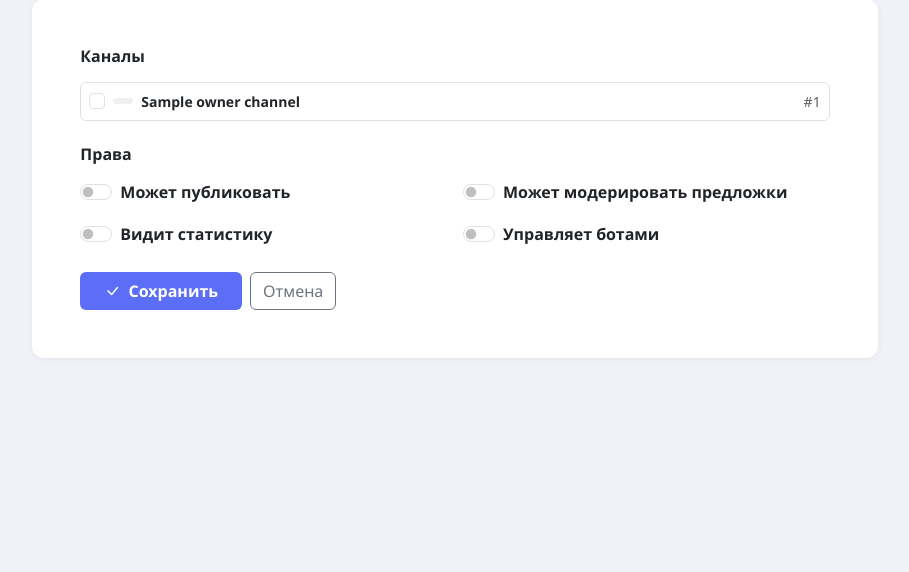
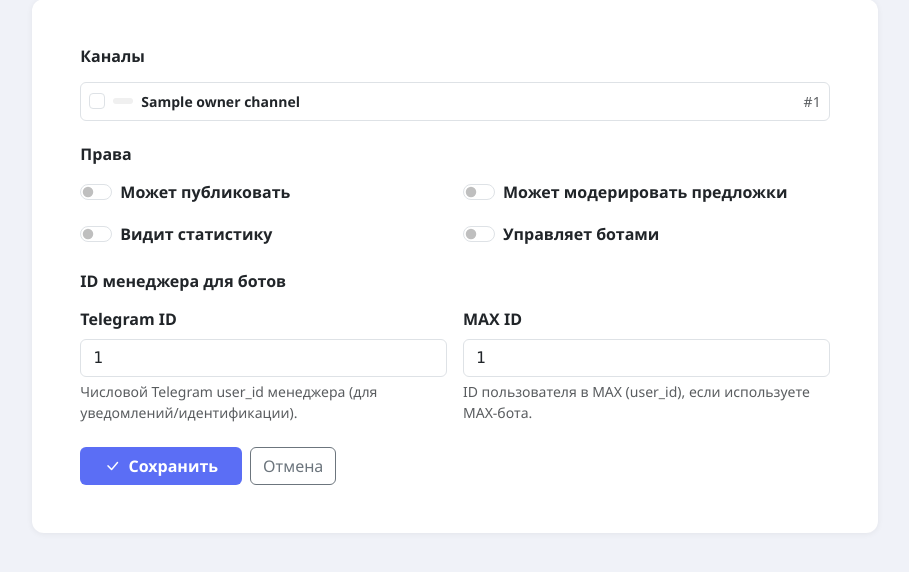
Before and after one commit to popovartem1997/pro_channels, a Django app: template templates/managers/member_access.html in a window 1280 px wide. Shown: the part 170-742 px from the top of the page, without its empty margins (185-1094 px from the left). Run offline with Django 4.2, Linux system fonts and the light colour scheme; the template is opened without the code that fills it: most values are stand-ins (such as "Sample title", 1, 10 or a date in 2020).

Commit message:
chore: git save (2026-04-01 13:49) — managers/migrations/0002_teammember_platform_ids.py managers/models.py managers/views.py templates/managers/member_access.html

```diff
--- a/managers/models.py
+++ b/managers/models.py
@@ -86,6 +86,8 @@ class TeamMember(models.Model):
     can_moderate = models.BooleanField('Может модерировать предложки', default=True)
     can_view_stats = models.BooleanField('Видит статистику', default=True)
     can_manage_bots = models.BooleanField('Управляет ботами', default=False)
+    telegram_user_id = models.BigIntegerField('Telegram ID менеджера', null=True, blank=True)
+    max_user_id = models.CharField('MAX ID менеджера', max_length=100, blank=True, default='')
     joined_at = models.DateTimeField('Вступил', auto_now_add=True)
     is_active = models.BooleanField('Активен', default=True)
 
--- a/managers/views.py
+++ b/managers/views.py
@@ -207,7 +207,11 @@ def member_access(request, pk: int):
         member.can_moderate = request.POST.get('can_moderate') == 'on'
         member.can_view_stats = request.POST.get('can_view_stats') == 'on'
         member.can_manage_bots = request.POST.get('can_manage_bots') == 'on'
-        member.save(update_fields=['can_publish', 'can_moderate', 'can_view_stats', 'can_manage_bots'])
+        # Platform IDs for bots
+        tg_raw = (request.POST.get('telegram_user_id') or '').strip()
+        member.telegram_user_id = int(tg_raw) if tg_raw.lstrip('-').isdigit() else None
+        member.max_user_id = (request.POST.get('max_user_id') or '').strip()
+        member.save(update_fields=['can_publish', 'can_moderate', 'can_view_stats', 'can_manage_bots', 'telegram_user_id', 'max_user_id'])
 
         messages.success(request, 'Доступы обновлены.')
         return redirect('managers:list')
--- a/templates/managers/member_access.html
+++ b/templates/managers/member_access.html
@@ -71,6 +71,22 @@
             </div>
           </div>
 
+          <h6 class="fw-bold mb-3">ID менеджера для ботов</h6>
+          <div class="row g-3 mb-4">
+            <div class="col-12 col-md-6">
+              <label class="form-label fw-semibold" for="id_telegram_user_id">Telegram ID</label>
+              <input type="text" class="form-control font-monospace" id="id_telegram_user_id" name="telegram_user_id"
+                     value="{{ member.telegram_user_id|default:'' }}" placeholder="например 123456789">
+              <div class="form-text">Числовой Telegram user_id менеджера (для уведомлений/идентификации).</div>
+            </div>
+            <div class="col-12 col-md-6">
+              <label class="form-label fw-semibold" for="id_max_user_id">MAX ID</label>
+              <input type="text" class="form-control font-monospace" id="id_max_user_id" name="max_user_id"
+                     value="{{ member.max_user_id|default:'' }}" placeholder="например 123456">
+              <div class="form-text">ID пользователя в MAX (user_id), если используете MAX-бота.</div>
+            </div>
+          </div>
+
           <div class="d-flex gap-2">
             <button type="submit" class="btn btn-brand px-4 fw-semibold">
               <i class="bi bi-check-lg me-1"></i> Сохранить
```
Also changed, not shown: managers/migrations/0002_teammember_platform_ids.py (added).
